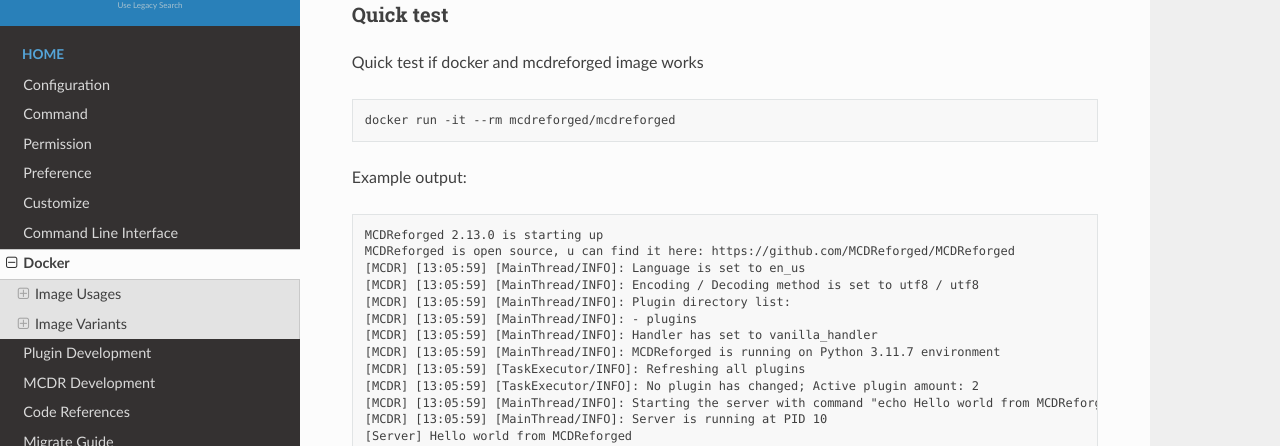
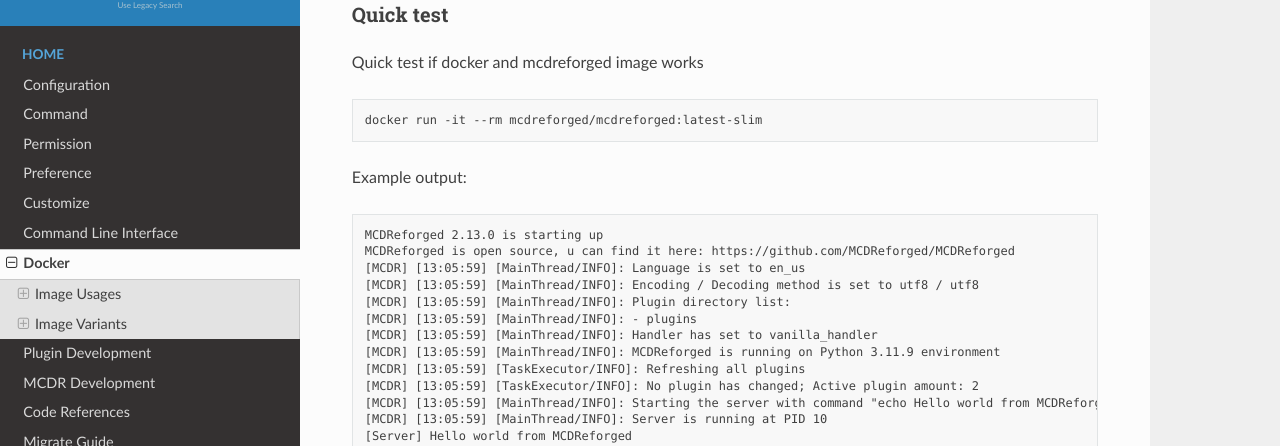
Before and after one commit to MCDReforged/MCDReforged, a Sphinx documentation site: the page built from docs/source/docker.rst, in a window 1280 px wide and 900 px high, scrolled down 628 px. Shown: the part 147-593 px from the top of the window. Built offline with Sphinx 7.4.7 and the Read the Docs theme 2.0.0, drawn with Linux system fonts in a browser that asks for light colours; pages that are not in the unit, such as notebooks, are missing from menus; the version number could not be read and is left out; comment, search, counter and statistics services are not loaded; some of the changed text lies outside the part shown.

Commit message:
docs: tweak docker doc a bit

```diff
--- a/docs/source/docker.rst
+++ b/docs/source/docker.rst
@@ -35,7 +35,7 @@
 
 .. code-block:: bash
 
-    docker run -it --rm mcdreforged/mcdreforged
+    docker run -it --rm mcdreforged/mcdreforged:latest-slim
 
 Example output:
 
@@ -48,7 +48,7 @@
     [MCDR] [13:05:59] [MainThread/INFO]: Plugin directory list:
     [MCDR] [13:05:59] [MainThread/INFO]: - plugins
     [MCDR] [13:05:59] [MainThread/INFO]: Handler has set to vanilla_handler
-    [MCDR] [13:05:59] [MainThread/INFO]: MCDReforged is running on Python 3.11.7 environment
+    [MCDR] [13:05:59] [MainThread/INFO]: MCDReforged is running on Python 3.11.9 environment
     [MCDR] [13:05:59] [TaskExecutor/INFO]: Refreshing all plugins
     [MCDR] [13:05:59] [TaskExecutor/INFO]: No plugin has changed; Active plugin amount: 2
     [MCDR] [13:05:59] [MainThread/INFO]: Starting the server with command "echo Hello world from MCDReforged"
@@ -139,6 +139,10 @@
 
     mcdreforged/mcdreforged:latest
     mcdreforged/mcdreforged:latest-slim
+    mcdreforged/mcdreforged:dev
+    mcdreforged/mcdreforged:dev-slim
+    mcdreforged/mcdreforged:dev-py3.11
+    mcdreforged/mcdreforged:dev-py3.11-slim
     mcdreforged/mcdreforged:2.13.0
     mcdreforged/mcdreforged:2.13.0-slim
     mcdreforged/mcdreforged:2.13.0-py3.11
```
